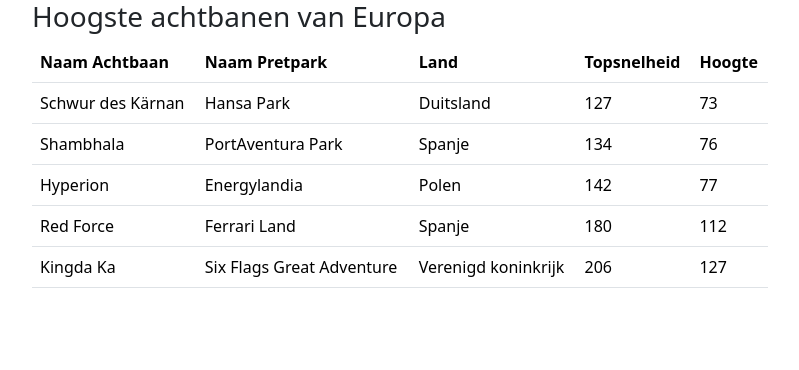
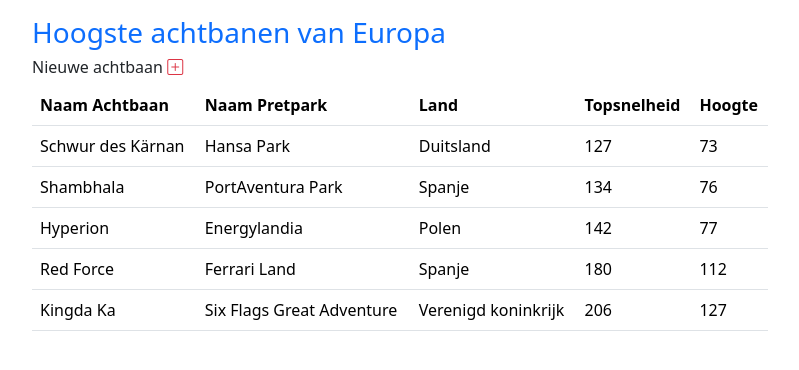
Before and after one commit to adruijter/crud-php-mysql-pdo-2408b, a PHP site: page / in a window 1280 px wide. Shown: the top 370 px of the page, without its empty margins (240-1039 px from the left). Run offline with PHP 8.4, Linux system fonts and the light colour scheme; data comes from the database, SQL or seed files in the repository.

Commit message:
create.php aangemaakt

```diff
--- a/index.php
+++ b/index.php
@@ -68,14 +68,21 @@ $result = $statement->fetchAll(PDO::FETCH_OBJ);
     <meta name="viewport" content="width=device-width, initial-scale=1">
     <title>Hoogste Achtbanen</title>
     <link href="https://cdn.jsdelivr.net/npm/bootstrap@5.3.3/dist/css/bootstrap.min.css" rel="stylesheet" integrity="sha384-QWTKZyjpPEjISv5WaRU9OFeRpok6YctnYmDr5pNlyT2bRjXh0JMhjY6hW+ALEwIH" crossorigin="anonymous">
+    <link rel="stylesheet" href="https://cdn.jsdelivr.net/npm/bootstrap-icons@1.11.3/font/bootstrap-icons.min.css">
   </head>
   <body>
-    <div class="container">
+    <div class="container mt-3">
 
         <div class="row">
             <div class="col-2"></div>
-            <div class="col-8"><h3>Hoogste achtbanen van Europa</h3></div>
+            <div class="col-8"><h3 class="text-primary">Hoogste achtbanen van Europa</h3></div>
             <div class="col-2"></div>
+        </div>
+
+        <div class="row">
+          <div class="col-2"></div>
+          <div class="col-2"><h6>Nieuwe achtbaan <a href="./create.php"><i class="bi bi-plus-square text-danger"></i></a></h5></div>
+          <div class="col-2"></div>
         </div>
 
         <div class="row">
```
Also changed, not shown: create.php (added, +22 -0 lines).
